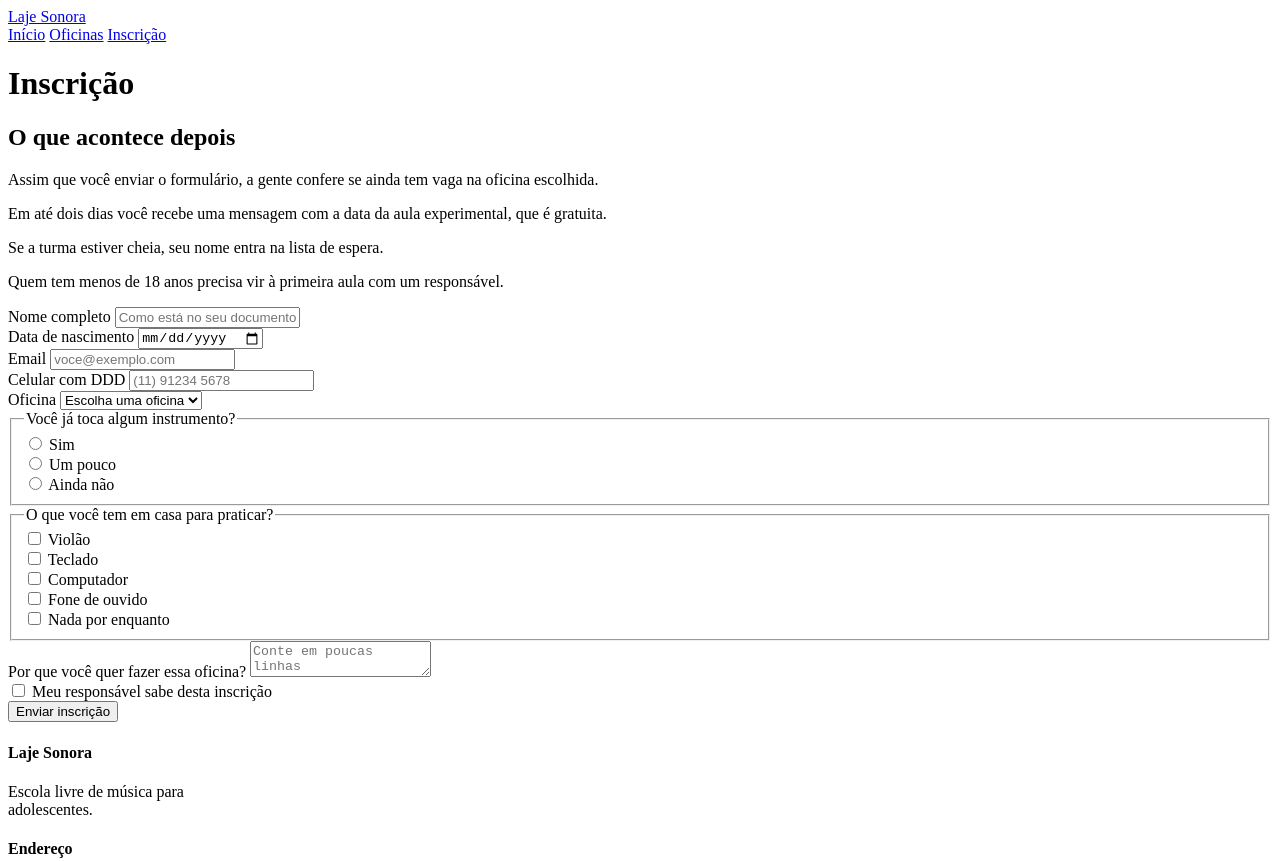
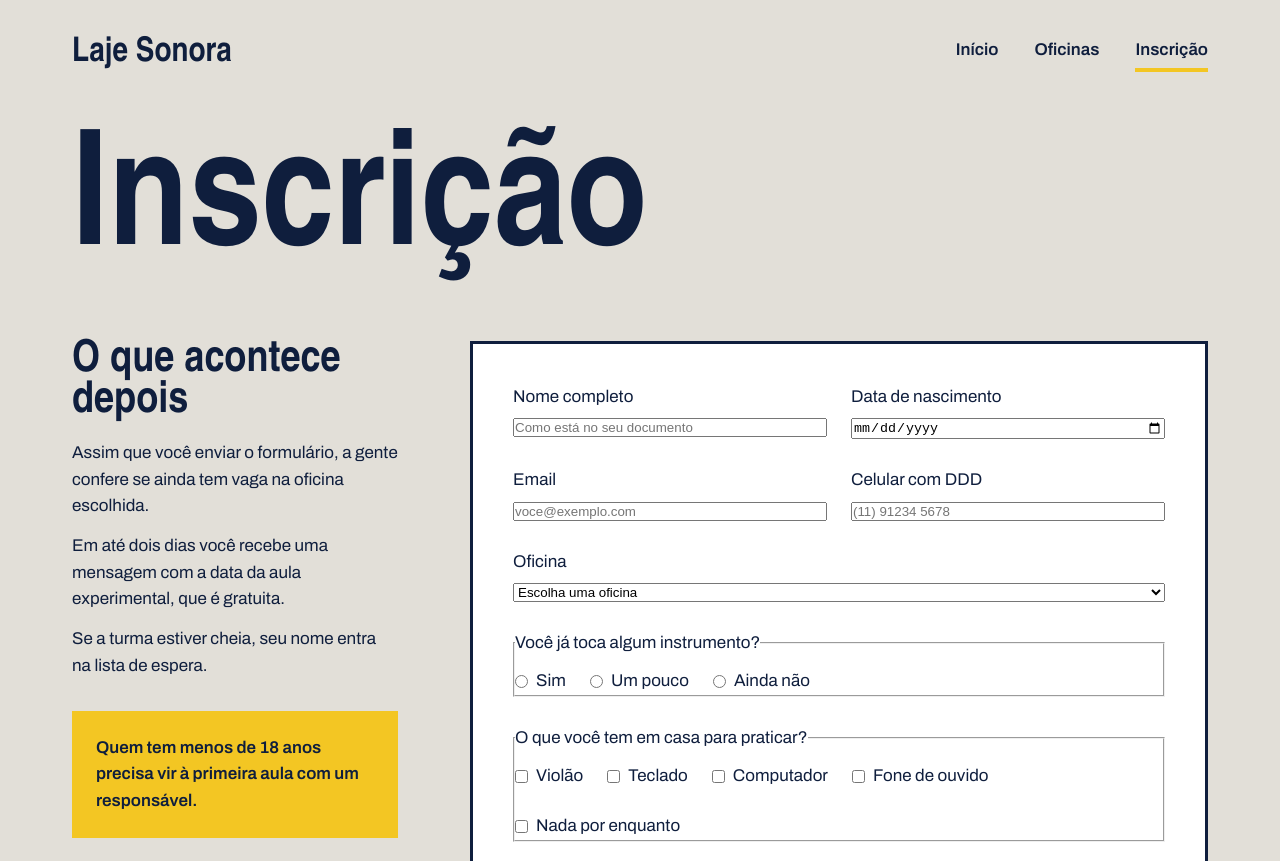
Before and after one commit to jpjoao7373-alt/laje_sonora, a plain HTML site: page incricao.html in a window 1280 px wide. Shown: the top 861 px of the page. Drawn offline with Linux system fonts and the light colour scheme; a web font is replaced by a local one.

Commit message:
Layout do formulário com flex

```diff
--- a/incricao.css
+++ b/incricao.css
@@ -1 +1,186 @@
-incricao.css
+
+* {
+    box-sizing: border-box;
+    margin: 0;
+    padding: 0;
+}
+
+:root {
+    --concreto: #E2DFD8;
+    --concreto-escuro: #CBC7BE;
+    --tinta: #0F1E3D;
+    --caixa-dagua: #1F5FBF;
+    --fita: #F3C623;
+    --branco: #FFFFFF;
+
+    --fonte-cartaz: "Big Shoulders", "Arial Narrow", sans-serif;
+    --fonte-texto: "Archivo", Arial, sans-serif;
+}
+
+a {
+    color: inherit;
+}
+
+body {
+    background: var(--concreto);
+    color: var(--tinta);
+    font-family: var(--fonte-texto);
+    font-size: 17px;
+    line-height: 1.55;
+}
+
+h1, h2, h3 {
+    font-family: var(--fonte-cartaz);
+    font-weight: 900;
+    line-height: 0.95;
+}
+
+.conteudo {
+    max-width: 1200px;
+    margin-inline: auto;
+    padding-inline: 32px;
+}
+
+.topo {
+    padding-block: 28px;
+    display: flex;
+    justify-content: space-between;
+    align-items: center;
+}
+
+.logo {
+    font-family: var(--fonte-cartaz);
+    font-size: 34px;
+    font-weight: 900;
+    text-decoration: none;
+}
+
+.menu {
+    display: flex;
+    gap: 36px;
+}
+
+.menu a {
+    font-weight: 600;
+    text-decoration: none;
+    padding-bottom: 4px;
+    border-bottom: 4px solid transparent;
+}
+
+.menu a:hover {
+    border-bottom-color: var(--tinta);
+}
+
+.menu a.atual {
+    border-bottom-color: var(--fita);
+}
+
+.botao {
+    background: var(--tinta);
+    color: var(--branco);
+    font-weight: 700;
+    text-decoration: none;
+    padding: 16px 28px;
+    border: none;
+    font-size: 17px;
+    font-family: var(--fonte-texto);
+    cursor: pointer;
+}
+
+.botao:hover {
+    background: var(--caixa-dagua);
+}
+
+.rodapé {
+    margin-top: 120px;
+    background-color: var(--tinta);
+    color: var(--concreto);
+    padding-block: 56px;
+}
+
+.rodape-colunas {
+    display: flex;
+    gap: 40px;
+}
+
+.rodapé-coluna {
+    flex: 1;
+}
+
+.rodapé h4 {
+    font-family: var(--fonte-cartaz);
+    font-size: 28px;
+    color: var(--fita);
+    margin-bottom: 12px;
+}
+
+.titulo-pagina {
+    font-size: 160px;
+    margin-top: 24px;
+}
+
+/* INSCRIÇÃO */
+
+.inscricao {
+    margin-top: 56px;
+    display: flex;
+    gap: 72px;
+}
+
+.explicacao {
+    flex: 1;
+}
+
+.explicacao h2 {
+    font-size: 44px;
+    margin-bottom: 16px;
+}
+
+.explicacao p + p {
+    margin-top: 14px;
+}
+
+.explicacao .aviso {
+    margin-top: 32px;
+    padding: 24px;
+    background-color: var(--fita);
+    font-weight: 600;
+}
+
+.formulario {
+    background-color: var(--branco);
+    border: 3px solid var(--tinta);
+    padding: 40px;
+    flex: 2;
+    display: flex;
+    flex-direction: column;
+    gap: 28px;
+}
+
+.linha {
+    display: flex;
+    gap: 24px;
+}
+
+.campo {
+    flex: 1;
+    display: flex;
+    flex-direction: column;
+    gap: 8px;
+}
+
+.grupo legend {
+    margin-bottom: 12px;
+}
+
+.opcoes {
+    display: flex;
+    flex-wrap: wrap;
+    gap: 24px;
+}
+
+.opcao {
+    display: flex;
+    align-items: center;
+    gap: 8px;
+}
--- a/incricao.html
+++ b/incricao.html
@@ -13,7 +13,7 @@
         href="https://fonts.googleapis.com/css2?family=Archivo:ital,wght@0,100..900;1,100..900&family=Big+Shoulders:opsz,wght@10..72,100..900;1,100..900&display=swap"
         rel="stylesheet">
 
-    <link rel="stylesheet" href="inscricao.css">
+    <link rel="stylesheet" href="incricao.css">
 
     <title>Laje Sonora | Inscrição</title>
 </head>
```
